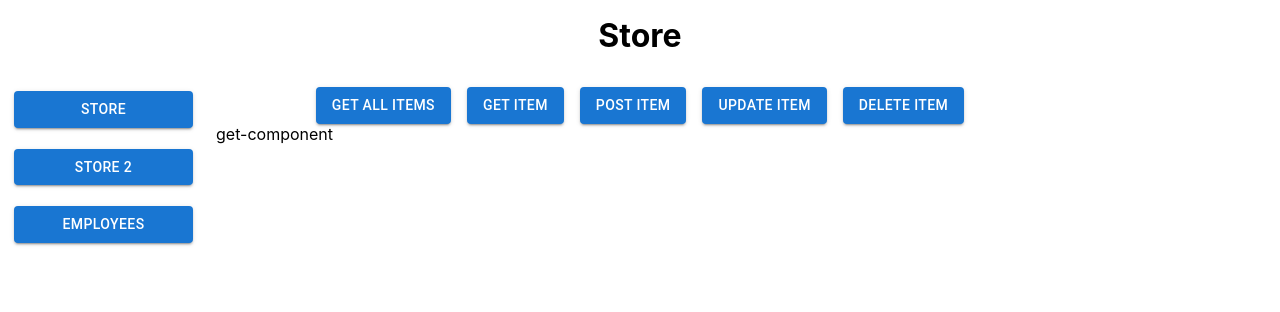
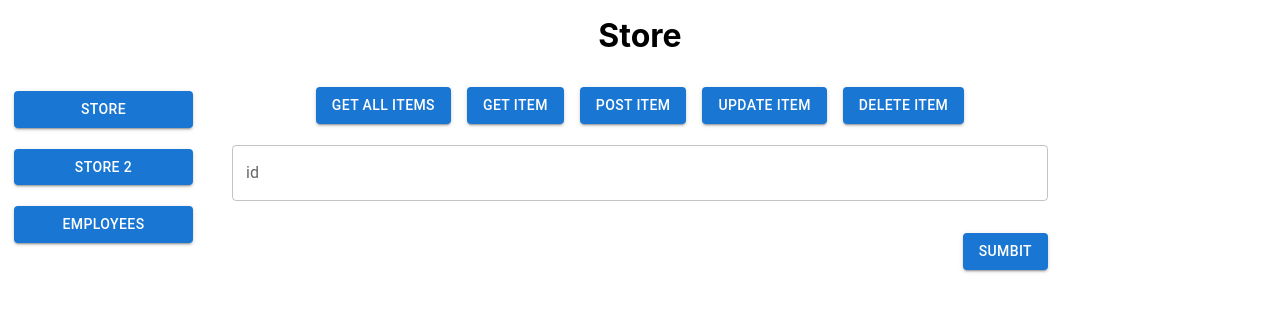
Before and after one commit to MVA-OpenApi/react-frontend, a React (Create React App) app: page /store in a window 1280 px wide. Both pictures are taken after a click on the button "GET ITEM". Shown: the top 312 px of the page. Built offline with nearby package versions, Linux system fonts and the light colour scheme; the HTML template or start-up script is replaced by a standard one.

Commit message:
finalized component for each method

```diff
--- /dev/null
+++ b/src/components/ButtonForm.js
@@ -0,0 +1,14 @@
+import React from "react";
+import { Button } from "@mui/material";
+
+import "../styles/schemaform.css";
+
+function ButtonForm() {
+  return (
+    <form className="schema-form">
+      <Button variant="contained">Sumbit</Button>
+    </form>
+  );
+}
+
+export default ButtonForm;
--- /dev/null
+++ b/src/components/IDForm.js
@@ -0,0 +1,16 @@
+import React from "react";
+import TextField from "@mui/material/TextField";
+import { Button } from "@mui/material";
+
+import "../styles/schemaform.css";
+
+function IDForm() {
+  return (
+    <form className="schema-form">
+      <TextField label="id" variant="outlined" />
+      <Button variant="contained">Sumbit</Button>
+    </form>
+  );
+}
+
+export default IDForm;
--- a/src/components/SchemaPage.js
+++ b/src/components/SchemaPage.js
@@ -3,6 +3,8 @@ import { Route, Routes } from "react-router-dom";
 
 import "../styles/loadsubmit.css";
 import LoadSubmit from "./LoadSubmit";
+import ButtonForm from "./ButtonForm";
+import IDForm from "./IDForm";
 
 function SchemaPage(props) {
   const [method, setMethod] = useState("get-all");
@@ -19,15 +21,15 @@ function SchemaPage(props) {
 var showMethodView = (method, props) => {
   switch (method) {
     case "get-all":
-      return "get-all-component";
+      return <ButtonForm />;
     case "get":
-      return "get-component";
+      return <IDForm />;
     case "post":
       return props.children;
     case "put":
       return props.children;
     case "delete":
-      return "delete-component";
+      return <IDForm />;
     default:
       break;
   }
```
Also changed, not shown: src/api/api.js (added), src/api/employeesAPI.js (added), src/api/store2API.js (added), src/api/storeAPI.js (added).
